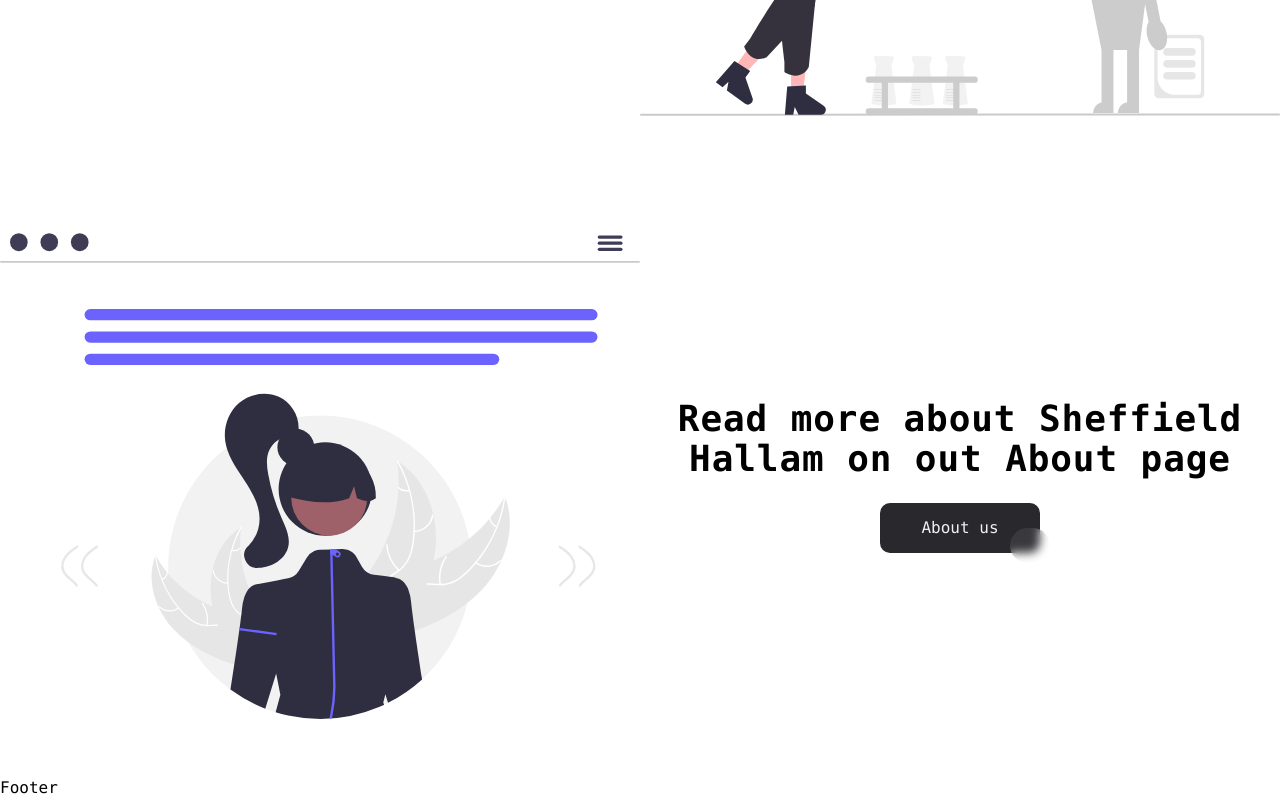
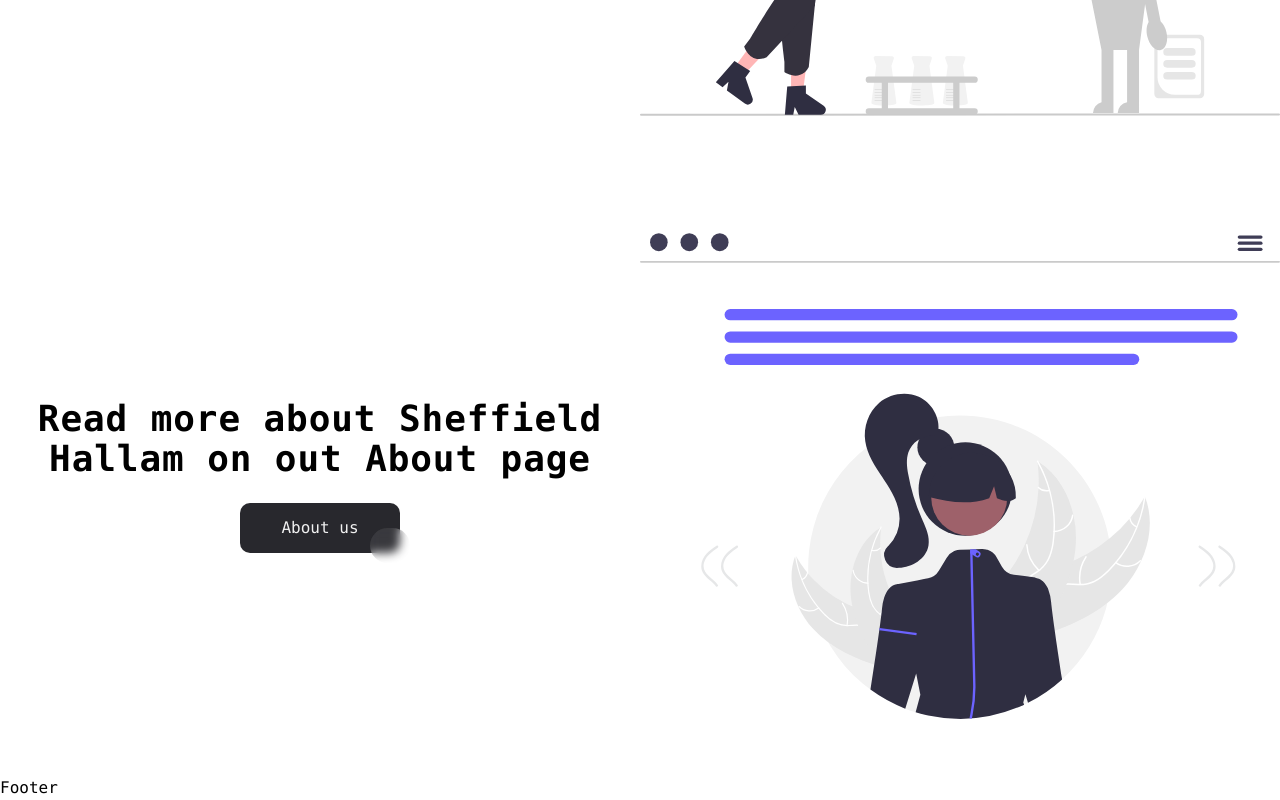
Before and after one commit to UmbrellaCrow612/Flowbite-hallam, a Next.js app: page / in a window 1280 px wide. Shown: the part 2468-3268 px from the top of the page. Built offline with nearby package versions, Linux system fonts and the light colour scheme.

Commit message:
fix: swapped the images around

```diff
--- a/src/pages/index.tsx
+++ b/src/pages/index.tsx
@@ -136,10 +136,6 @@
 
         <section className="mt-3 h-[600px] grid grid-cols-1 grid-rows-2 md:grid-cols-2 md:grid-rows-1">
           {/* grid 1 */}
-          <div>
-            <BackgroundImage imgSrc={heroBgImageFour} alt="About page" />
-          </div>
-          {/* grid 2 */}
           <div className="flex flex-col items-center justify-center gap-6">
             <h2 className="text-3xl font-extrabold tracking-wide text-center md:text-4xl">
               Read more about Sheffield Hallam on out About page
@@ -148,6 +144,10 @@
               <a className="button-86">About us</a>
             </Link>
           </div>
+          {/* grid 2 */}
+          <div>
+            <BackgroundImage imgSrc={heroBgImageFour} alt="About page" />
+          </div>
         </section>
       </Container>
     </>
```
